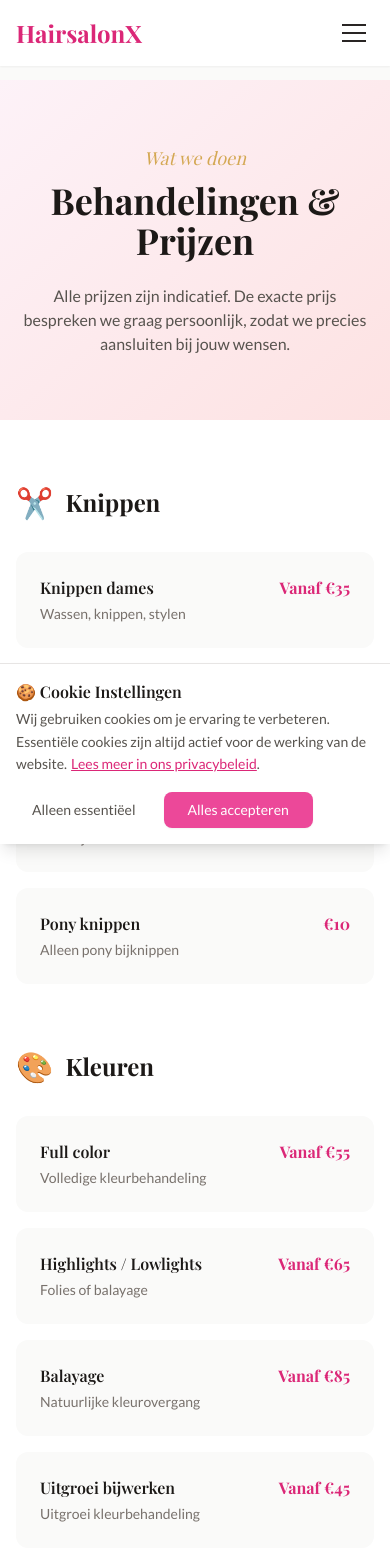
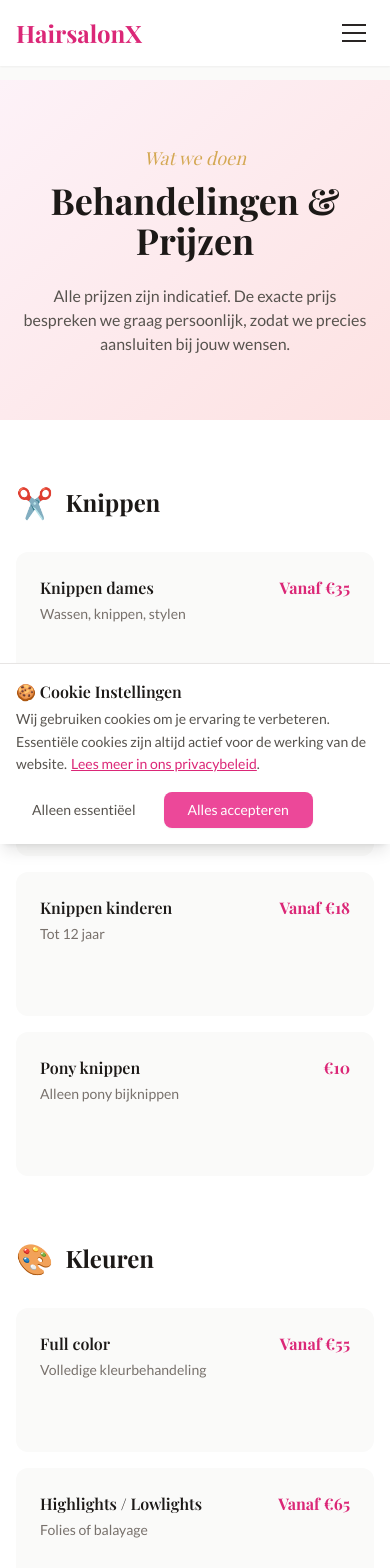
Before and after one commit to Marcus-Vu/marcus_project, a Next.js app in the folder hairsalonx/: page /behandelingen in a window 390 px wide. Shown: the top 1568 px of the page. Built offline with nearby package versions, Linux system fonts and the light colour scheme.

Commit message:
feat: WhatsApp booking knoppen bij elke behandeling op behandelingen pagina

```diff
--- a/hairsalonx/src/app/behandelingen/page.tsx
+++ b/hairsalonx/src/app/behandelingen/page.tsx
@@ -11,38 +11,38 @@
     name: 'Knippen',
     icon: '✂️',
     items: [
-      { name: 'Knippen dames', price: 'Vanaf €35', desc: 'Wassen, knippen, stylen' },
-      { name: 'Knippen heren', price: 'Vanaf €25', desc: 'Wassen, knippen, stylen' },
-      { name: 'Knippen kinderen', price: 'Vanaf €18', desc: 'Tot 12 jaar' },
-      { name: 'Pony knippen', price: '€10', desc: 'Alleen pony bijknippen' },
+      { name: 'Knippen dames', price: 'Vanaf €35', desc: 'Wassen, knippen, stylen', whatsappText: 'Hoi! Ik wil graag een afspraak maken voor knippen (dames).' },
+      { name: 'Knippen heren', price: 'Vanaf €25', desc: 'Wassen, knippen, stylen', whatsappText: 'Hoi! Ik wil graag een afspraak maken voor knippen (heren).' },
+      { name: 'Knippen kinderen', price: 'Vanaf €18', desc: 'Tot 12 jaar', whatsappText: 'Hoi! Ik wil graag een afspraak maken voor knippen (kind).' },
+      { name: 'Pony knippen', price: '€10', desc: 'Alleen pony bijknippen', whatsappText: 'Hoi! Ik wil graag een afspraak maken voor pony knippen.' },
     ],
   },
   {
     name: 'Kleuren',
     icon: '🎨',
     items: [
-      { name: 'Full color', price: 'Vanaf €55', desc: 'Volledige kleurbehandeling' },
-      { name: 'Highlights / Lowlights', price: 'Vanaf €65', desc: 'Folies of balayage' },
-      { name: 'Balayage', price: 'Vanaf €85', desc: 'Natuurlijke kleurovergang' },
-      { name: 'Uitgroei bijwerken', price: 'Vanaf €45', desc: 'Uitgroei kleurbehandeling' },
+      { name: 'Full color', price: 'Vanaf €55', desc: 'Volledige kleurbehandeling', whatsappText: 'Hoi! Ik wil graag een afspraak maken voor full color.' },
+      { name: 'Highlights / Lowlights', price: 'Vanaf €65', desc: 'Folies of balayage', whatsappText: 'Hoi! Ik wil graag een afspraak maken voor highlights/lowlights.' },
+      { name: 'Balayage', price: 'Vanaf €85', desc: 'Natuurlijke kleurovergang', whatsappText: 'Hoi! Ik wil graag een afspraak maken voor balayage.' },
+      { name: 'Uitgroei bijwerken', price: 'Vanaf €45', desc: 'Uitgroei kleurbehandeling', whatsappText: 'Hoi! Ik wil graag een afspraak maken voor uitgroei bijwerken.' },
     ],
   },
   {
     name: 'Krullen',
     icon: '🌀',
     items: [
-      { name: 'Curly cut', price: 'Vanaf €45', desc: 'Droog knippen op krulpatroon' },
-      { name: 'Curl defining behandeling', price: 'Vanaf €35', desc: 'Krullen definiëren en versterken' },
-      { name: 'Deep conditioning', price: 'Vanaf €25', desc: 'Intensieve vochtbehandeling' },
+      { name: 'Curly cut', price: 'Vanaf €45', desc: 'Droog knippen op krulpatroon', whatsappText: 'Hoi! Ik wil graag een afspraak maken voor een curly cut.' },
+      { name: 'Curl defining behandeling', price: 'Vanaf €35', desc: 'Krullen definiëren en versterken', whatsappText: 'Hoi! Ik wil graag een afspraak maken voor curl defining.' },
+      { name: 'Deep conditioning', price: 'Vanaf €25', desc: 'Intensieve vochtbehandeling', whatsappText: 'Hoi! Ik wil graag een afspraak maken voor deep conditioning.' },
     ],
   },
   {
     name: 'Extensions',
     icon: '💫',
     items: [
-      { name: 'Tape extensions', price: 'Op aanvraag', desc: 'Plaatsen of vervangen' },
-      { name: 'Micro ring extensions', price: 'Op aanvraag', desc: 'Plaatsen of vervangen' },
-      { name: 'Extensions onderhoud', price: 'Op aanvraag', desc: 'Terugplaatsen of bijwerken' },
+      { name: 'Tape extensions', price: 'Op aanvraag', desc: 'Plaatsen of vervangen', whatsappText: 'Hoi! Ik wil graag een afspraak maken voor tape extensions (informatie/aanvraag).' },
+      { name: 'Micro ring extensions', price: 'Op aanvraag', desc: 'Plaatsen of vervangen', whatsappText: 'Hoi! Ik wil graag een afspraak maken voor micro ring extensions (informatie/aanvraag).' },
+      { name: 'Extensions onderhoud', price: 'Op aanvraag', desc: 'Terugplaatsen of bijwerken', whatsappText: 'Hoi! Ik wil graag een afspraak maken voor extensions onderhoud.' },
     ],
   },
 ]
@@ -72,12 +72,25 @@
               </div>
               <div className="grid grid-cols-1 md:grid-cols-2 gap-4">
                 {cat.items.map((item) => (
-                  <div key={item.name} className="flex justify-between items-start p-6 rounded-xl bg-neutral-50 hover:bg-primary-50 transition-colors">
-                    <div>
-                      <h3 className="font-semibold text-neutral-900">{item.name}</h3>
-                      <p className="text-neutral-500 text-sm mt-1">{item.desc}</p>
+                  <div key={item.name} className="group flex flex-col p-6 rounded-xl bg-neutral-50 hover:bg-primary-50 transition-all">
+                    <div className="flex justify-between items-start mb-3">
+                      <div>
+                        <h3 className="font-semibold text-neutral-900">{item.name}</h3>
+                        <p className="text-neutral-500 text-sm mt-1">{item.desc}</p>
+                      </div>
+                      <span className="font-display font-bold text-primary-600 whitespace-nowrap ml-4">{item.price}</span>
                     </div>
-                    <span className="font-display font-bold text-primary-600 whitespace-nowrap ml-4">{item.price}</span>
+                    <a
+                      href={`https://wa.me/31627020236?text=${encodeURIComponent(item.whatsappText)}`}
+                      target="_blank"
+                      rel="noopener noreferrer"
+                      className="mt-auto flex items-center justify-center gap-2 bg-green-500 text-white text-sm font-semibold py-2 px-4 rounded-full hover:bg-green-600 transition-all opacity-0 group-hover:opacity-100 md:opacity-0 md:group-hover:opacity-100"
+                    >
+                      <svg className="w-4 h-4" fill="currentColor" viewBox="0 0 24 24">
+                        <path d="M17.472 14.382c-.297-.149-1.758-.867-2.03-.967-.273-.099-.471-.148-.67.15-.197.297-.767.966-.94 1.164-.173.199-.347.223-.644.075-.297-.15-1.255-.463-2.39-1.475-.883-.788-1.48-1.761-1.653-2.059-.173-.297-.018-.458.13-.606.134-.133.298-.347.446-.52.149-.174.198-.298.298-.497.099-.198.05-.371-.025-.52-.075-.149-.669-1.612-.916-2.207-.242-.579-.487-.5-.669-.51-.173-.008-.371-.008-.57-.008-.198 0-.52.074-.792.372-.272.297-1.04 1.016-1.04 2.479 0 1.462 1.065 2.875 1.213 3.074.149.198 2.096 3.2 5.077 4.487.709.306 1.262.489 1.694.625.712.227 1.36.195 1.871.118.571-.085 1.758-.719 2.006-1.413.248-.694.248-1.289.173-1.413-.074-.124-.272-.198-.57-.347m-5.421 7.403h-.004a9.87 9.87 0 01-5.031-1.378l-.361-.214-3.741.982.998-3.648-.235-.374a9.86 9.86 0 01-1.51-5.26c.001-5.45 4.436-9.884 9.888-9.884 2.64 0 5.122 1.03 6.988 2.898a9.825 9.825 0 012.893 6.994c-.003 5.45-4.437 9.884-9.885 9.884m8.413-18.297A11.815 11.815 0 0012.05 0C5.495 0 .16 5.335.157 11.892c0 2.096.547 4.142 1.588 5.945L.057 24l6.305-1.654a11.882 11.882 0 005.683 1.448h.005c6.554 0 11.89-5.335 11.893-11.893a11.821 11.821 0 00-3.48-8.413z"/>
+                      </svg>
+                      Boek via WhatsApp
+                    </a>
                   </div>
                 ))}
               </div>
```
Also changed, not shown: 1 other file (tests, documents, lock files or other folders).
